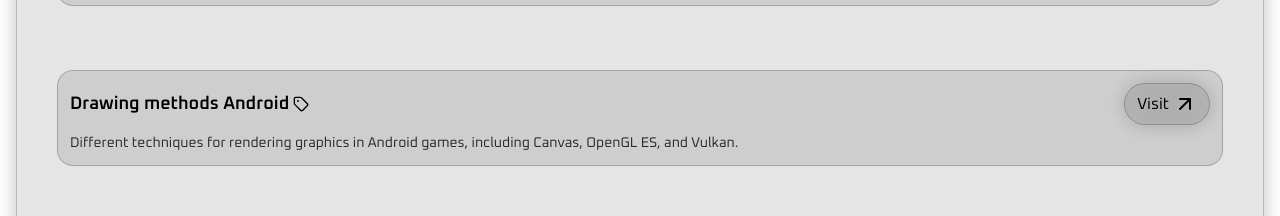
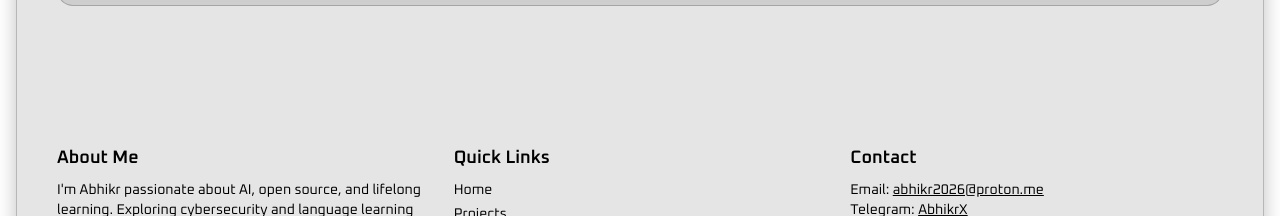
Before and after one commit to 0xabhikr/str, a Next.js app: page /cybernote in a window 1280 px wide. Shown: the part 447-663 px from the top of the page. Built offline with nearby package versions, Linux system fonts and the light colour scheme.

Commit message:
changes in hydration warnings.

```diff
--- a/app/cybernote/page.tsx
+++ b/app/cybernote/page.tsx
@@ -64,15 +64,15 @@ export default function AboutPage() {
             Different techniques for rendering graphics in Android games, including Canvas, OpenGL ES, and Vulkan.
           </p>
         </div>
-        <div className="p-3 mt-[-40] rounded-2xl bg-black/10 dark:bg-white/10 border border-black/20 dark:border-white/20">
+        {/* <div className="p-3 mt-[-40] rounded-2xl bg-black/10 dark:bg-white/10 border border-black/20 dark:border-white/20">
           <div className="flex justify-between items-center">
-            <a href="/cybernote/blog2">
+            <a href="/cybernote/blog3">
 
              <h3 className="text-lg font-semibold flex items-center gap-1">Drawing methods Android
                 <Tag size={16} className="shrink-0"/></h3>
             </a>
 
-            <a href="/cybernote/blog2">
+            <a href="/cybernote/blog3">
               <button className="rounded-full px-3 py-2 backdrop-blur-2xl bg-black/10 dark:bg-white/20 border border-black/20 dark:border-white/40 shadow-[0_0_20px_rgba(0,0,0,0.2)] dark:shadow-[0_0_30px_rgba(255,255,255,0.25)] text-black dark:text-white">
                 <div className="flex items-center gap-1">
                   Visit <ArrowUpRight />
@@ -84,7 +84,7 @@ export default function AboutPage() {
           <p className="opacity-80 text-sm mt-2">
             Different techniques for rendering graphics in Android games, including Canvas, OpenGL ES, and Vulkan.
           </p>
-        </div>
+        </div> */}
 
 
 
--- a/app/layout.tsx
+++ b/app/layout.tsx
@@ -24,7 +24,7 @@ export default function RootLayout({
   children: React.ReactNode;
 }>) {
   return (
-    <html lang="en" className={oxanium.variable} suppressHydrationWarning>
+    <html lang="en" className={oxanium.variable} suppressHydrationWarning={false}>
       <body>
         <ThemeProvider
           attribute="class"
```
